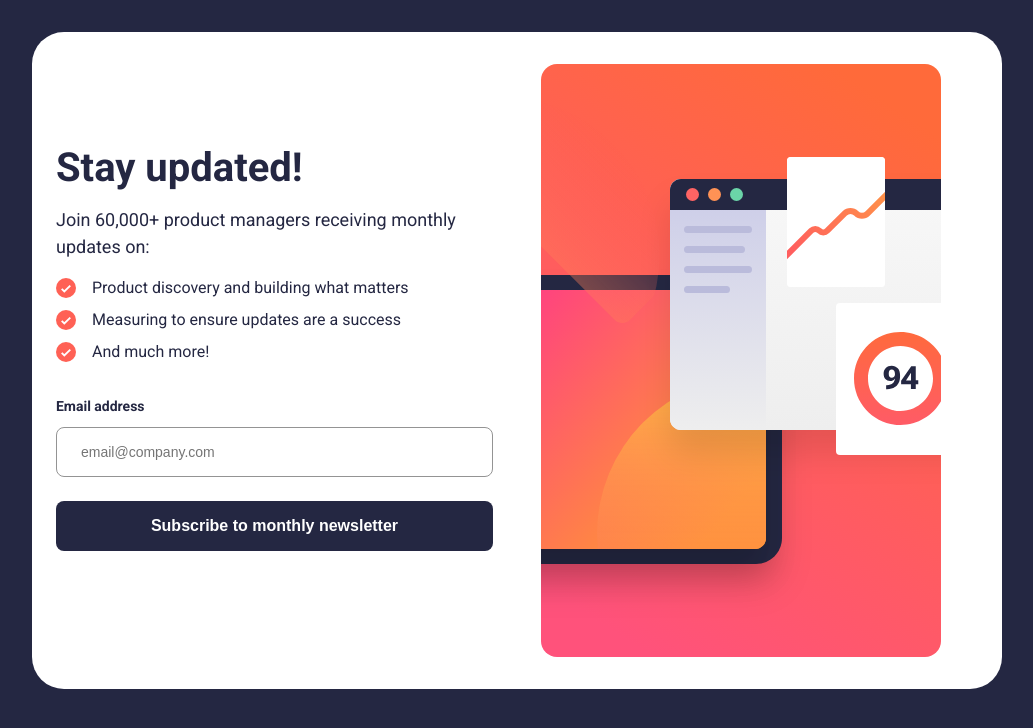
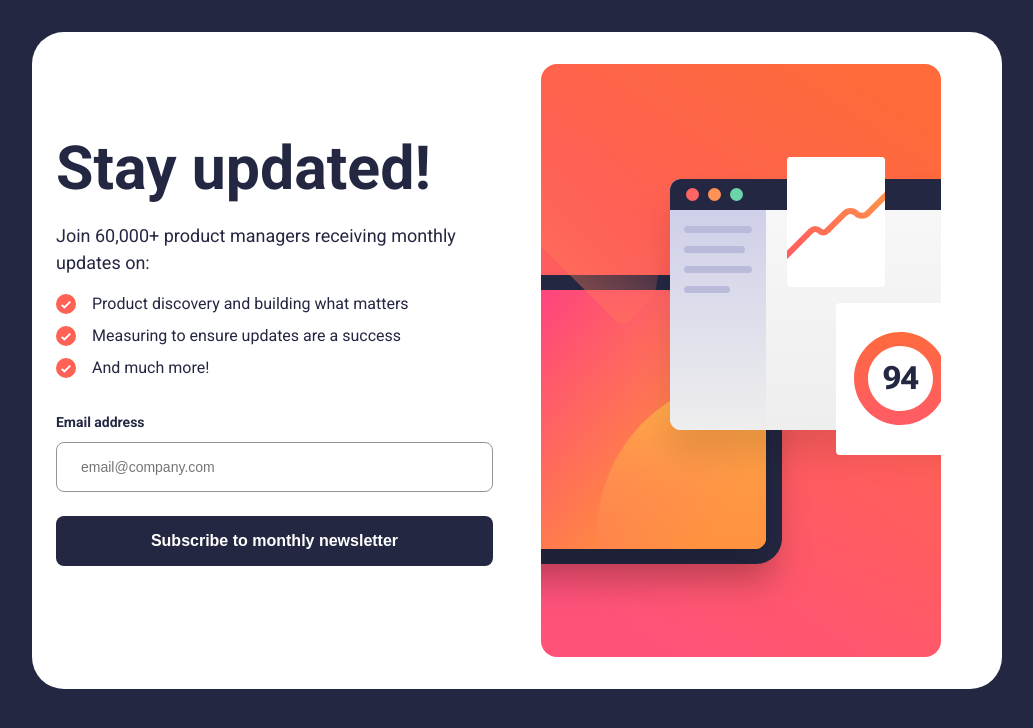
Before and after one commit to Bensolve/newsletter-sign-up-with-success-message-main, a plain HTML site: page index.html in a window 1280 px wide. Shown: the whole page, without its empty margins (123-1156 px from the left). Drawn offline with Linux system fonts and the light colour scheme.

Commit message:
Make title text smart for all screens
Changed `font-size: 2.8rem` to `clamp()` in style.css for .subscription__title so it
starts at 2.8rem on mobile and grows bigger on large screens. Newsletter form
looks great everywhere now!

```diff
--- a/style.css
+++ b/style.css
@@ -77,7 +77,7 @@ body {
 }
 
 .subscription__title {
-    font-size: 2.8rem;
+font-size: clamp(2.3rem, 3vw + 2rem, 3.8rem);
     font-weight: var(--font-weight-bold);
     color: var(--neutral-blue-800);
     margin-bottom: var(--spacing-sm);
@@ -348,10 +348,10 @@ body {
         padding: var(--spacing-lg);
     }
 
-    .subscription__title {
+    /* .subscription__title {
         font-size: 2.5rem;
-        /* Larger heading */
-    }
+
+    } */
 
     .subscription__description {
         font-size: 1.125rem;
```
